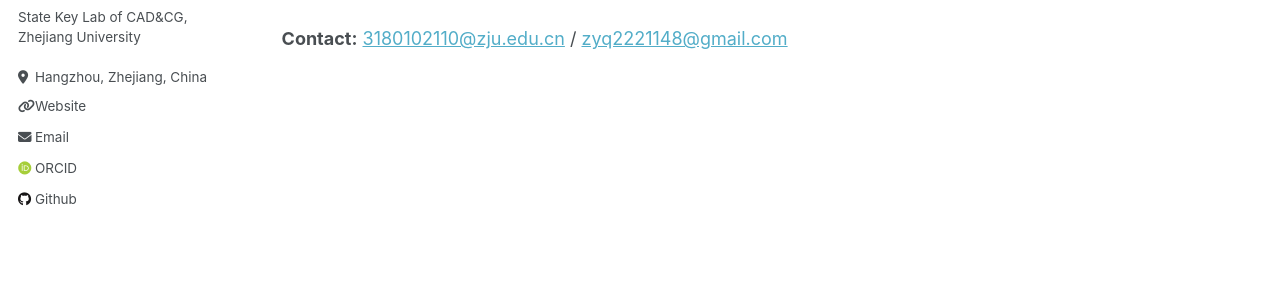
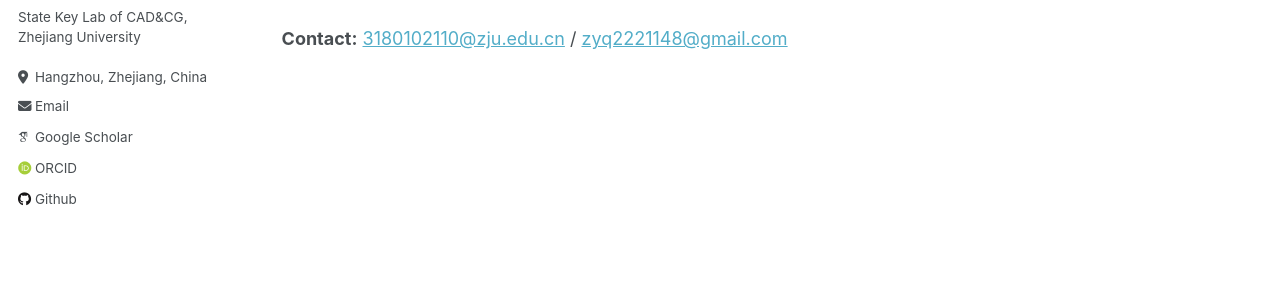
Before and after one commit to zzzyuqing/zzzyuqing.github.io, a Jekyll site: the page built from _pages/about.md, in a window 1280 px wide. Shown: the part 355-644 px from the top of the page. Built offline with Jekyll 4.4.1, drawn with Linux system fonts in a browser that asks for light colours; some web fonts are replaced; part of the change alters nothing that is shown.

Commit message:
finish config

```diff
--- a/_config.yml
+++ b/_config.yml
@@ -27,12 +27,12 @@ author:
   bio              : "State Key Lab of CAD&CG, Zhejiang University"
   location         : "Hangzhou, Zhejiang, China"
   employer         :
-  uri              : "https://zzzyuqing.github.io"
+  uri              : #"https://zzzyuqing.github.io"
   email            : "3180102110@zju.edu.cn"
 
   # Academic websites
   arxiv            : # URL - Update with the correct link to your profile
-  googlescholar    : #"https://scholar.google.com/citations?user=PS_CX0AAAAAJ"
+  googlescholar    : "https://scholar.google.com/citations?user=liS6f4QAAAAJ"
   impactstory      : # URL
   orcid            : "https://orcid.org/0000-0001-8512-0551"
   semantic         : # URL
```
